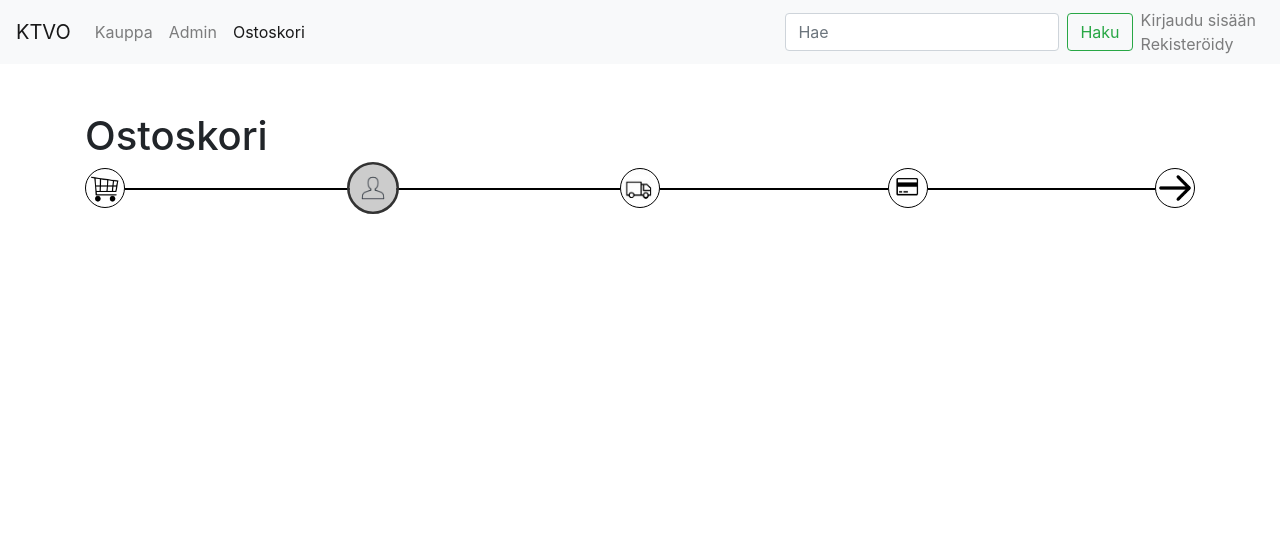
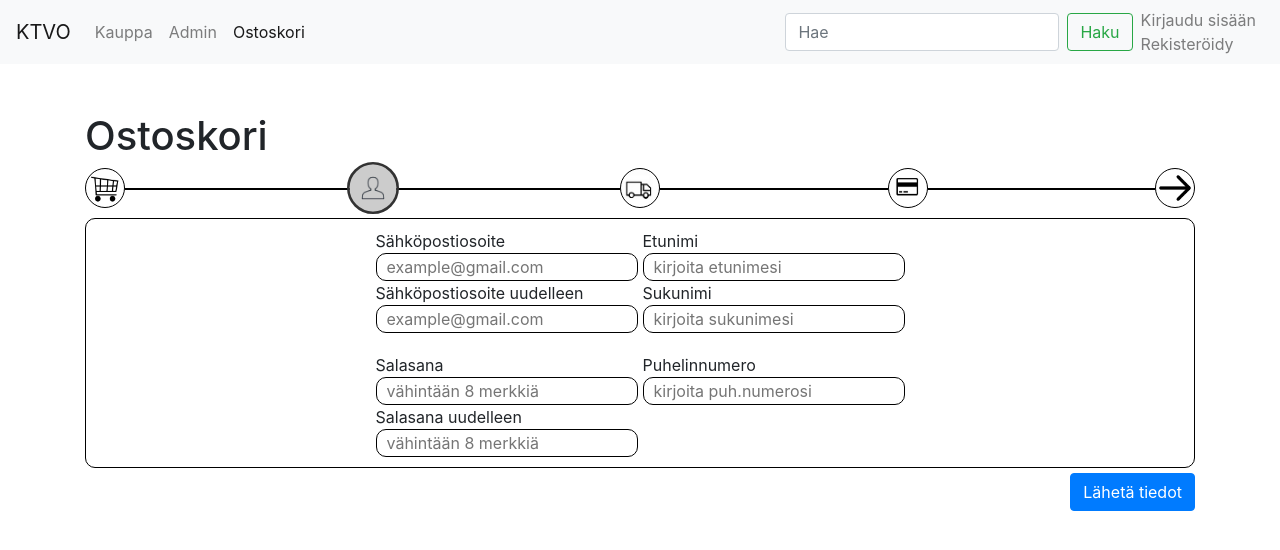
Before and after one commit to anaatti67/Projekti2, a React (Create React App) app in the folder fullstack/frontend/: page /cart in a window 1280 px wide. Both pictures are taken after a click on the button 372 px from the left and 188 px from the top of the page. Shown: the top 550 px of the page. Built offline with nearby package versions, Linux system fonts and the light colour scheme.

Commit message:
UserInfo tab elements added

```diff
--- a/fullstack/frontend/src/ShoppingCart.js
+++ b/fullstack/frontend/src/ShoppingCart.js
@@ -43,7 +43,7 @@ const ShoppingCart = (props) => {
            <div className="connectionLine"></div>
            <button id="summaryInfo" className="shoppingCartNavButton summaryInfo" onClick={(e) => activeTab(e)}></button>
           </div>
-          <div id="productInfoContainer" className="shoppingcartElement">
+          <div id="productInfoContainer" className="shoppingCartElement">
           <table className="table">
             <thead>
               <tr>
@@ -64,6 +64,45 @@ const ShoppingCart = (props) => {
             </tbody>
           </table>
           </div>
+          <div id="userInfoContainer" className="shoppingCartElement display-none">
+          <form>
+
+              <div className="form-group">
+              <div id="halfForm1">
+                        <label htmlFor="email">Sähköpostiosoite</label>
+                        <input placeholder="example@gmail.com" type="text"/>
+
+                        <label htmlFor="email2">Sähköpostiosoite uudelleen</label>
+                        <input type="text" placeholder="example@gmail.com"/>
+
+                        <label id="passwordLabel" htmlFor="name">Salasana</label>
+                        <input type="text" placeholder="vähintään 8 merkkiä"/>
+
+                        <label  htmlFor="name">Salasana uudelleen</label>
+                        <input id="passwordInput2" type="text" placeholder="vähintään 8 merkkiä"/>
+
+
+
+
+                    </div>
+                    <div id="halfForm2">
+                    <label htmlFor="name">Etunimi</label>
+                        <input type="text" placeholder="kirjoita etunimesi"/>
+
+                        <label htmlFor="name">Sukunimi</label>
+                        <input type="text" placeholder="kirjoita sukunimesi"/>
+
+                        <label id="phonenumberLabel" htmlFor="name">Puhelinnumero</label>
+                        <input type="text" placeholder="kirjoita puh.numerosi"/>
+                    </div>
+
+              </div>
+
+
+                </form>
+
+          </div>
+          <button id="userInfoButton" type="button" className="btn btn-primary userInfoButton display-none">Lähetä tiedot</button>
         </div>
         )
 
@@ -105,17 +144,27 @@ function resetActiveTab() {
 }
 
 function setActiveElement(tabName) {
-  let shoppingCartElements = document.querySelectorAll(".shoppingcartElement")
+  let shoppingCartElements = document.querySelectorAll(".shoppingCartElement")
   let emptyCartButton = document.getElementById("emptyCartButton")
+  let userInfoButton = document.getElementById("userInfoButton")
   for (let i = 0; i < shoppingCartElements.length; i++) {
-    if (shoppingCartElements[i].id == "productInfoContainer") {
-      emptyCartButton.classList.remove("display-none")
-    }
+
     if(shoppingCartElements[i].id !== tabName+"Container") {
       shoppingCartElements[i].classList.add("display-none")
-      emptyCartButton.classList.add("display-none")
-    } else if (shoppingCartElements[i].id == tabName+"Container") {
+      if(shoppingCartElements[i].id === "productInfoContainer") {
+        emptyCartButton.classList.add("display-none")
+      }
+      if(shoppingCartElements[i].id === "userInfoContainer") {
+        userInfoButton.classList.add("display-none")
+      }
+    } if (shoppingCartElements[i].id == tabName+"Container") {
       shoppingCartElements[i].classList.remove("display-none")
+      if(shoppingCartElements[i].id === "productInfoContainer") {
+        emptyCartButton.classList.remove("display-none")
+      }
+      if(shoppingCartElements[i].id === "userInfoContainer") {
+        userInfoButton.classList.remove("display-none")
+      }
     }
   }
 }
--- a/fullstack/frontend/src/css/Store.css
+++ b/fullstack/frontend/src/css/Store.css
@@ -98,7 +98,66 @@
     filter: invert(0.2);
 }
 
+.shoppingCartElement {
+    border: 1px solid black;
+    border-radius: 10px;
+    margin-bottom: 20px;
+}
+
+#userInfoContainer {
+display:flex;
+justify-content: center;
+padding: 10px;
+float:left;
+width:100%;
+
+}
+
+#halfForm1 {
+   margin-right:5px;
+   float:left;
+
+}
+#halfForm2 {
+    float:right;
+}
+
+#passwordLabel {
+    margin-top:20px;
+}
+
+.userInfoButton {
+    margin-top:-15px;
+    float:right;
+}
+
+#phonenumberLabel {
+    margin-top: 20px;
+}
+
+#userInfoContainer input {
+    margin-top:-8px;
+    outline:none;
+    width:100%;
+    padding-left:10px;
+    display: grid;
+    border: 1px solid black;
+    border-radius: 10px;
+}
+
 
 .display-none {
     display: none !important;
 }
+
+
+@media only screen and (max-width: 800px) {
+    #halfForm1, #halfForm2 {
+
+      float:none;
+    }
+    #passwordInput2 {
+        margin-bottom:20px;
+    }
+
+  }
```
